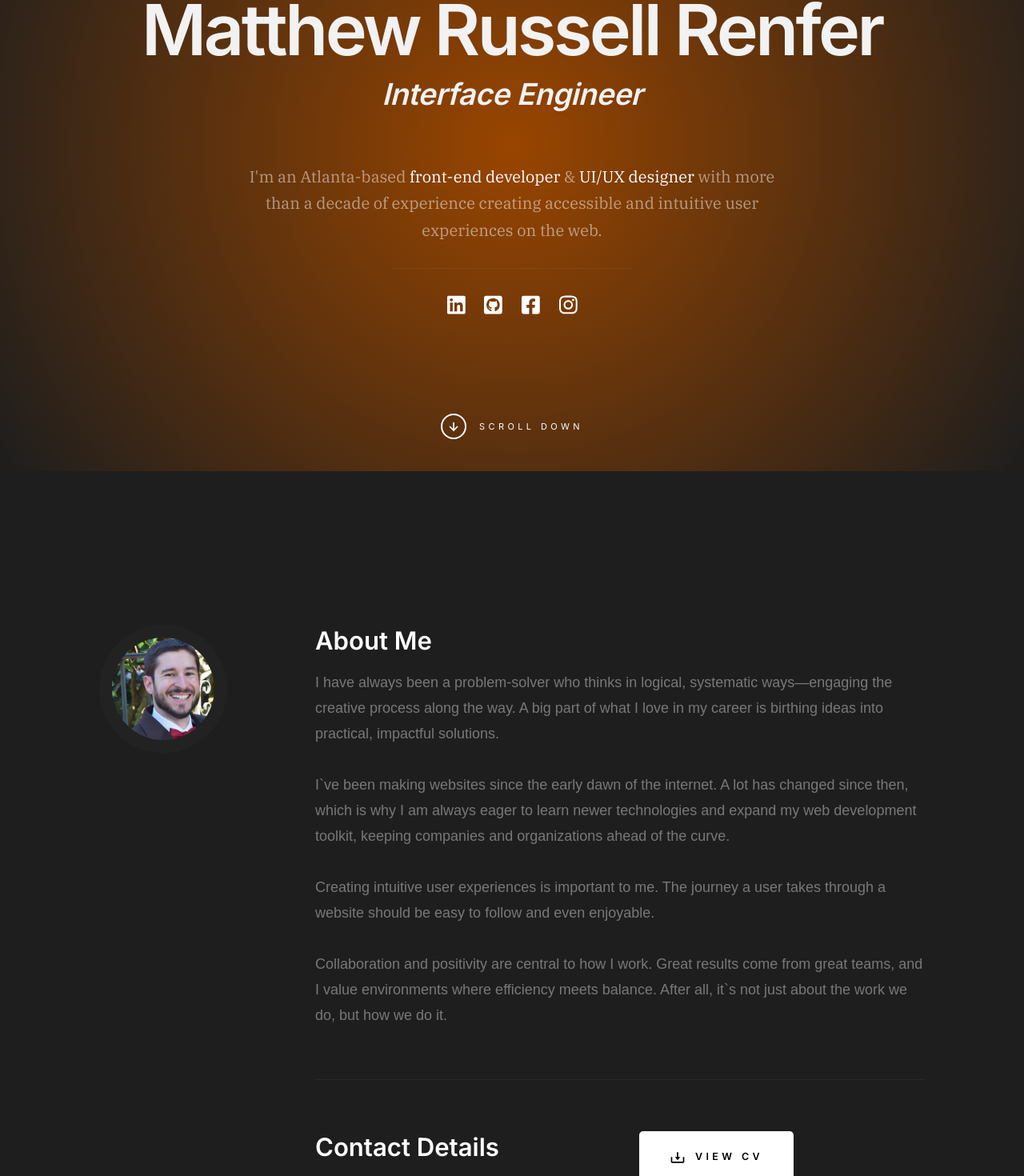
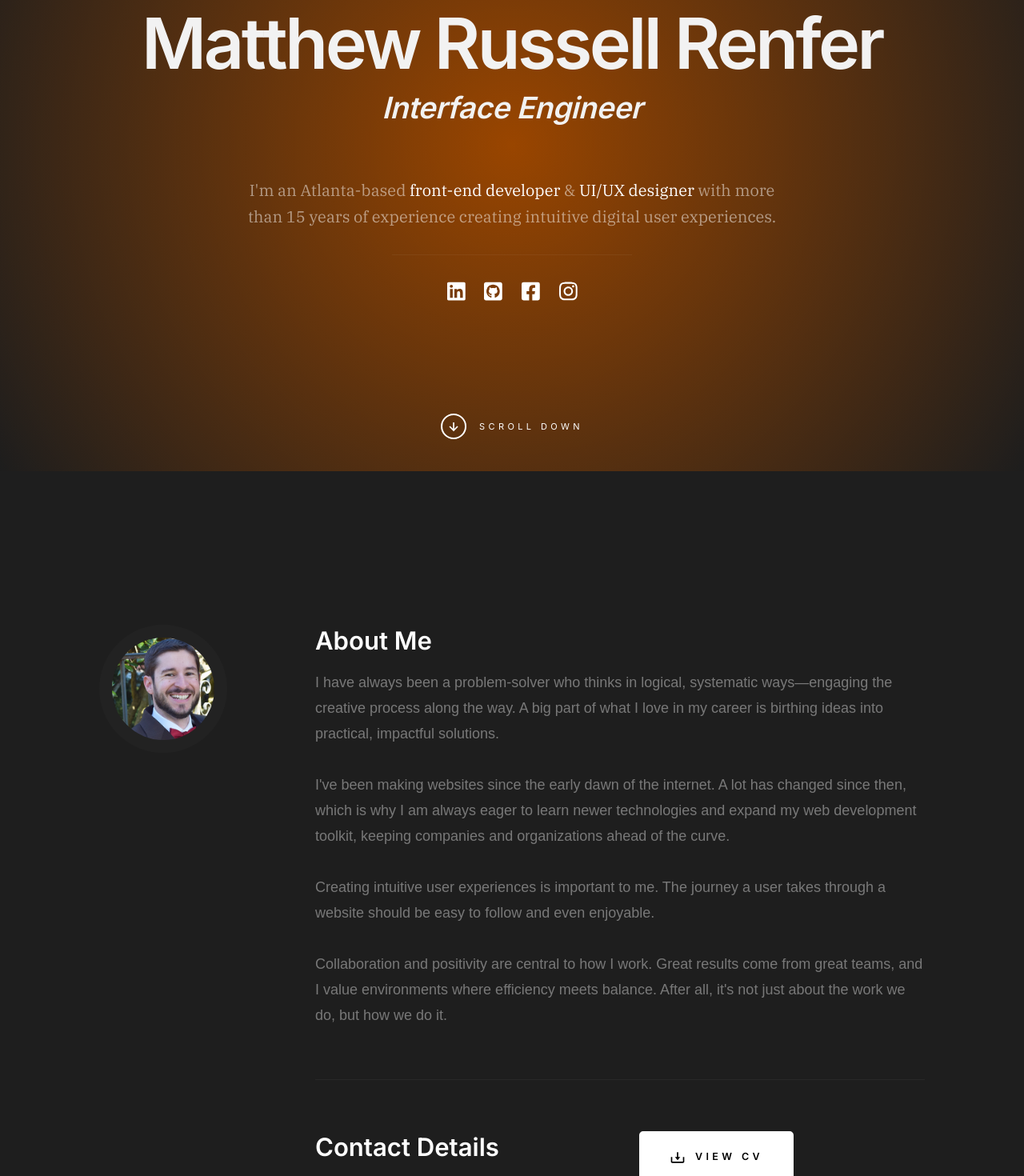
Before and after one commit to mattrenfer/resume-site, a React (Create React App) app: page / in a window 1280 px wide. Shown: the part 227-1697 px from the top of the page at 80% size. Built offline with nearby package versions, Linux system fonts and the light colour scheme.

Commit message:
Updated Hero Text & Portfolio Links

```diff
--- a/src/components/about/about.js
+++ b/src/components/about/about.js
@@ -19,11 +19,11 @@ export default class About extends Component {
               <p>
               I have always been a problem-solver who thinks in logical, systematic ways&mdash;engaging the creative process along the way. A big part of what I love in my career is birthing ideas into practical, impactful solutions.
               </p>
-              <p>I`ve been making websites since the early dawn of the internet. A lot has changed since then, which is why I am always eager to learn newer technologies and expand my web development toolkit, keeping companies and organizations ahead of the curve.
+              <p>I&apos;ve been making websites since the early dawn of the internet. A lot has changed since then, which is why I am always eager to learn newer technologies and expand my web development toolkit, keeping companies and organizations ahead of the curve.
               </p>
               <p>Creating intuitive user experiences is important to me. The journey a user takes through a website should be easy to follow and even enjoyable.
               </p>
-              <p>Collaboration and positivity are central to how I work. Great results come from great teams, and I value environments where efficiency meets balance. After all, it`s not just about the work we do, but how we do it.
+              <p>Collaboration and positivity are central to how I work. Great results come from great teams, and I value environments where efficiency meets balance. After all, it&apos;s not just about the work we do, but how we do it.
               </p>
               <hr />
               <div className="row s-about__content-bottom">
--- a/src/components/hero/hero.js
+++ b/src/components/hero/hero.js
@@ -17,9 +17,8 @@ export default class Hero extends Component {
                 <h3>
                   I&apos;m an {resumeData.city}-based{" "}
                   <span>front-end developer</span> &amp;{" "}
-                  <span>UI/UX designer</span> with more than a decade of
-                  experience creating accessible and intuitive user experiences
-                  on the web.
+                  <span>UI/UX designer</span> with more than 15 years of
+                  experience creating intuitive digital user experiences.
                 </h3>
                 <div className="s-hero__content-social">
                   <a
--- a/src/resumeData.js
+++ b/src/resumeData.js
@@ -140,7 +140,7 @@ let resumeData = {
       description: `In an effort to increase product visibility, SnapCare sought to expand and redesign their site's blog. This included building a unique section theme, as well as adding custom functionality such as: linked author bios, related articles, category/tags, and improved search. These features were built by customizing WordPress and designing in Elementor.`,
       thumbnail: "images/portfolio/snapcare-blog.jpg",
       link: "https://snapcare.com/blog",
-      linkText: "Live Preview",
+      linkText: "Live Site",
     },
     {
       id: 2,
@@ -149,7 +149,7 @@ let resumeData = {
       description: `SnapNurse rebranded their company to SnapCare, which included a wholesale redesign of their website. The new site is sleeker, more intuitive and runs on a WPEngine/WordPress/Elementor tech stack. I was the sole web developer on the project working in collaboration with marketing efforts to finish the project from scratch within a tight deadline.`,
       thumbnail: "images/portfolio/snapcare.jpg",
       link: "https://snapcare.com",
-      linkText: "Live Preview",
+      linkText: "Live Site",
     },
     {
       id: 3,
@@ -158,7 +158,7 @@ let resumeData = {
       description: `I am the unofficially designated developer for Soltech's website, which runs on WP Engine/WordPress. Updates to the site range from regular system/plugin version upgrades to adding new blog features to implementing site-wide functionality, such as a revamped top navigation.`,
       thumbnail: "images/portfolio/soltech.jpg",
       link: "https://soltech.net",
-      linkText: "Live Preview",
+      linkText: "Live Site",
     },
     {
       id: 4,
@@ -170,7 +170,7 @@ let resumeData = {
       like a published document.`,
       thumbnail: "images/portfolio/covenant-member-guide.jpg",
       link: "https://memberguide.covenantshare.org/",
-      linkText: "Live Preview",
+      linkText: "Live Site",
       listTitle: "Web Functionality Shown",
       listItems: [
         {
@@ -191,7 +191,7 @@ let resumeData = {
       information visibility.`,
       thumbnail: "images/portfolio/member-portal-ui.jpg",
       link: "/portfolio/member-portal-mock-ups.pdf",
-      linkText: "View All Mock-Ups",
+      linkText: "View Mock-Ups",
     },
     {
       id: 6,
@@ -205,8 +205,6 @@ let resumeData = {
       solutions. It also clarified the call to action of requesting
       a quote and/or contacting us for more information.`,
       thumbnail: "images/portfolio/tactic-edge.jpg",
-      link: "https://www.tacticedge.com/",
-      linkText: "Live Preview",
     },
     {
       id: 7,
```
